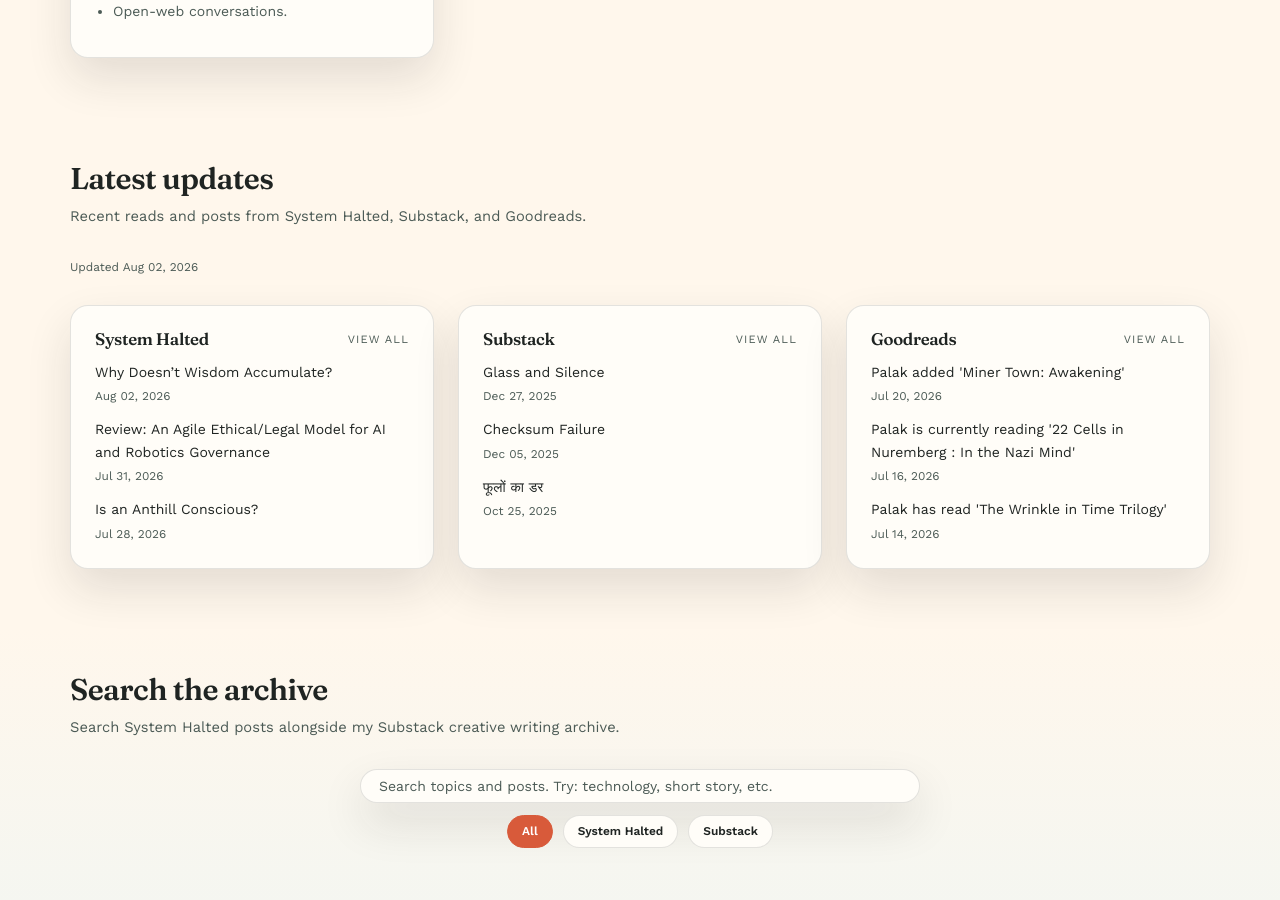
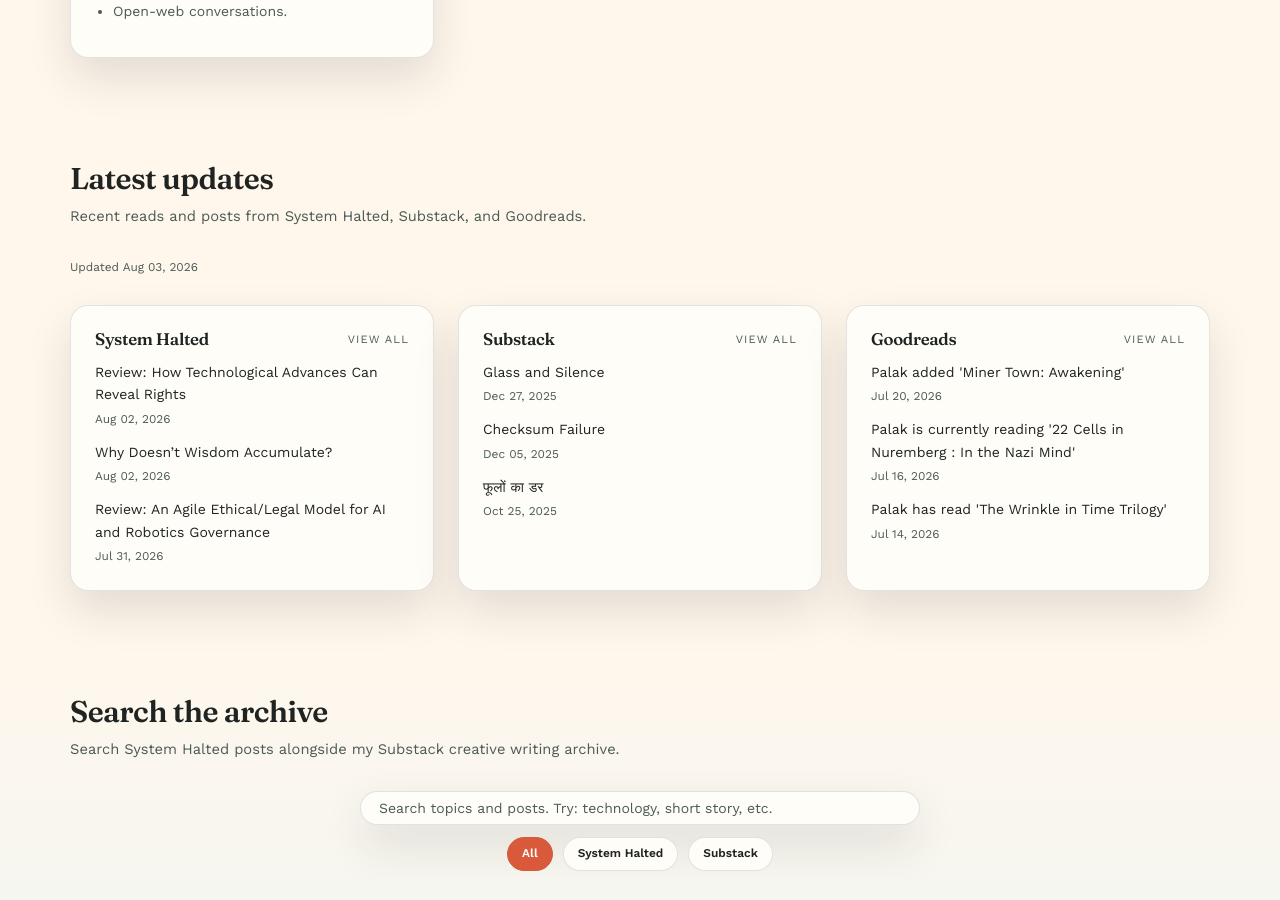
Before and after one commit to systemhalted/about-me, a Jekyll site: the page built from index.html, in a window 1280 px wide and 900 px high, scrolled down 2331 px. Built offline with Jekyll 4.4.1, drawn with Linux system fonts in a browser that asks for light colours; nearby versions of some CDN libraries.

Commit message:
refresh content feeds

```diff
--- a/_data/latest_sources.json
+++ b/_data/latest_sources.json
@@ -1,5 +1,5 @@
 {
-  "updated_at": "2026-08-02T05:36:52Z",
+  "updated_at": "2026-08-03T05:52:30Z",
   "sources": [
     {
       "id": "systemhalted",
@@ -8,19 +8,19 @@
       "feed_url": "https://systemhalted.in/feed.xml",
       "items": [
         {
+          "title": "Review: How Technological Advances Can Reveal Rights",
+          "url": "https://systemhalted.in/2026/08/02/review-how-technological-advances-can-reveal-rights/",
+          "published": "2026-08-02T18:00:00Z"
+        },
+        {
           "title": "Why Doesn\u2019t Wisdom Accumulate?",
           "url": "https://systemhalted.in/2026/08/02/wisdom-accumulation/",
-          "published": "2026-08-02T00:00:00Z"
+          "published": "2026-08-02T02:30:00Z"
         },
         {
           "title": "Review: An Agile Ethical/Legal Model for AI and Robotics Governance",
           "url": "https://systemhalted.in/2026/07/31/review-agile-ethical-legal-model-ai-robotics-governance/",
           "published": "2026-07-31T00:00:00Z"
-        },
-        {
-          "title": "Is an Anthill Conscious?",
-          "url": "https://systemhalted.in/2026/07/28/is-an-anthill-conscious/",
-          "published": "2026-07-28T00:00:00Z"
         }
       ]
     },
```
